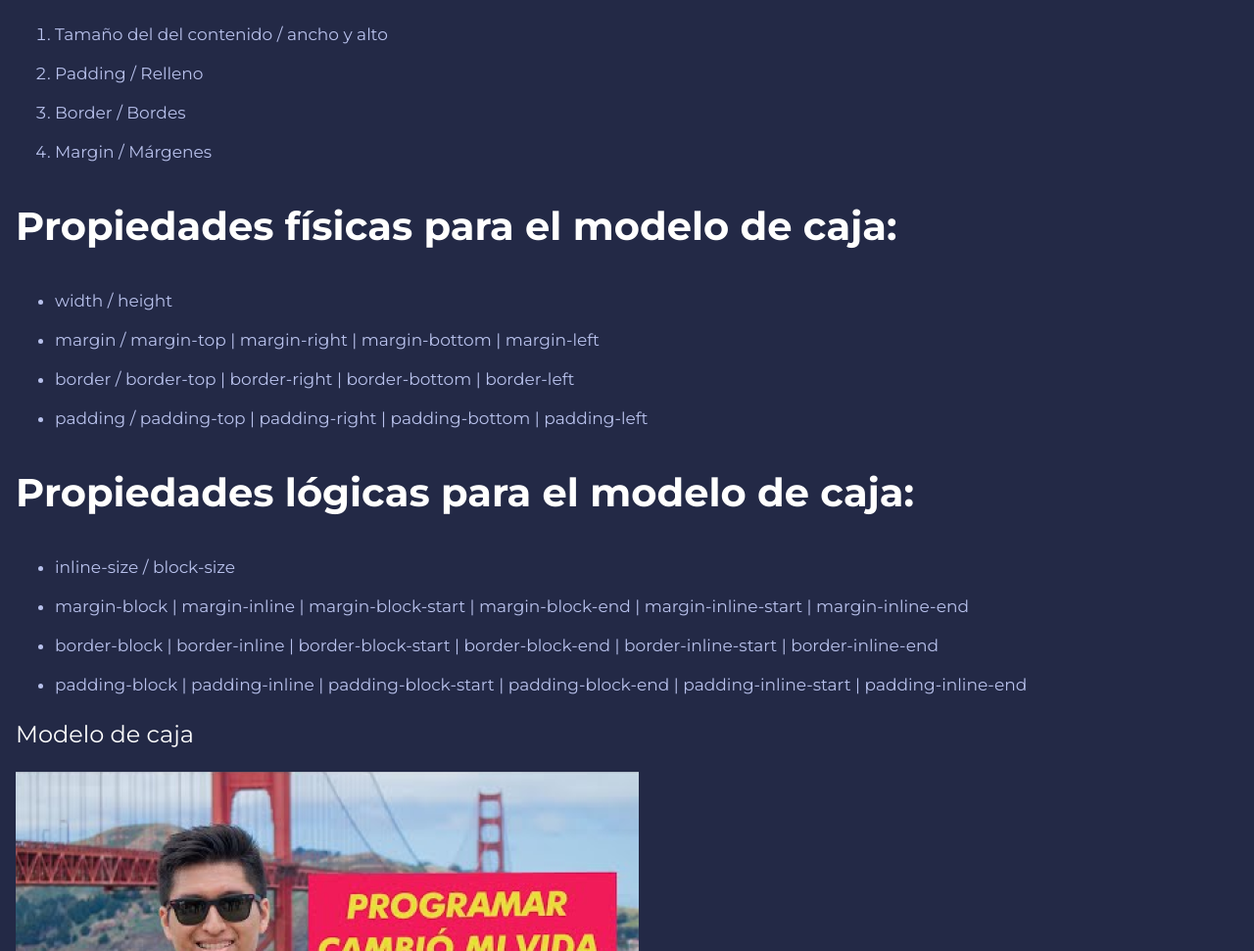
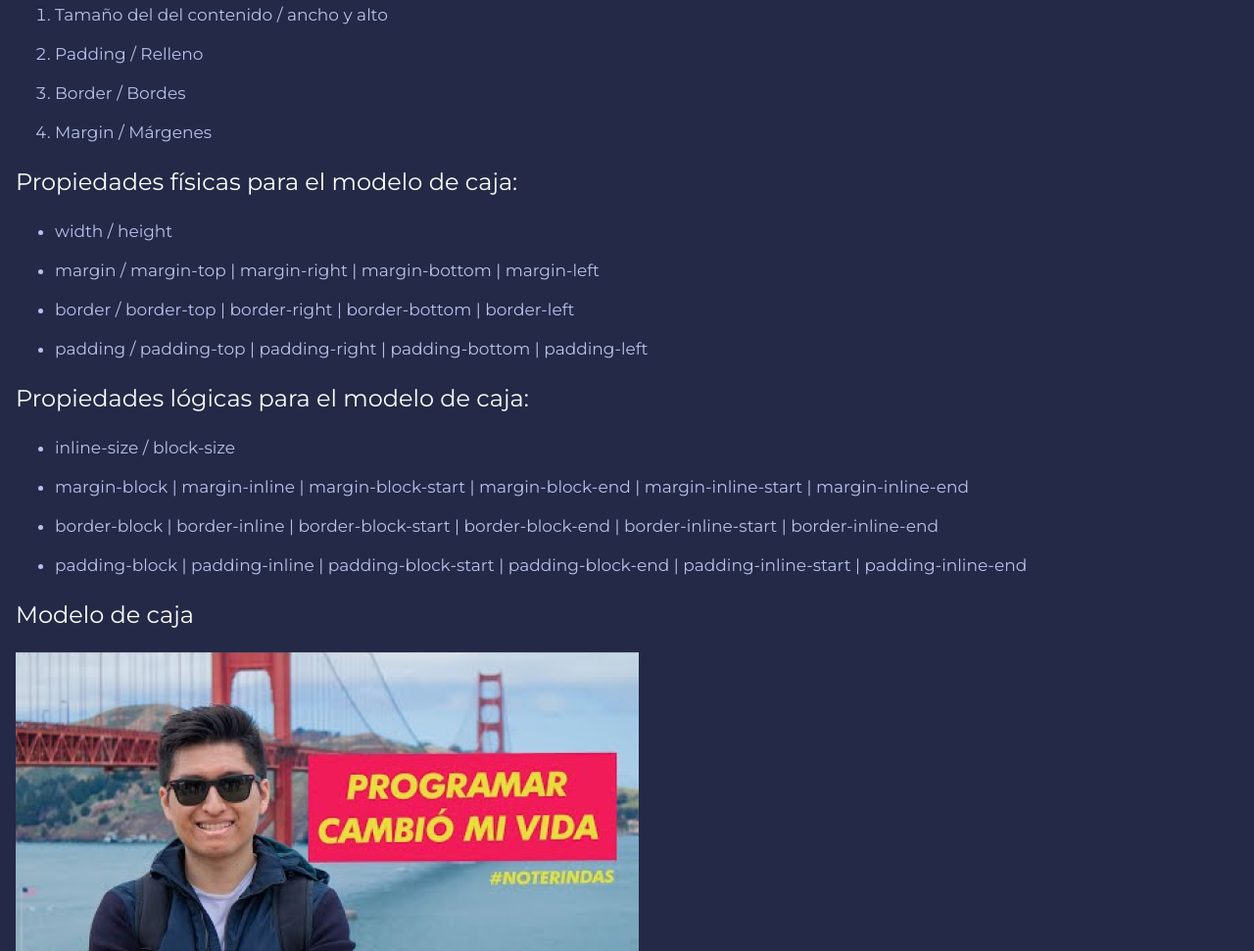
Before and after one commit to Brizusan/Nemium-E, a plain HTML site: page index.html in a window 1280 px wide. Shown: the part 3989-4960 px from the top of the page at 98% size. Drawn offline with Linux system fonts and the light colour scheme.

Commit message:
Add files via upload

```diff
--- a/index.html
+++ b/index.html
@@ -108,7 +108,7 @@
               <span>Leonidas Esteban</span>
             </blockquote>
           </section>
-          -->
+
 
           <section class="section_concept">
             <h1>Conceptos esenciales del Desarrollo Web</h1>
@@ -210,7 +210,7 @@
               <li>Border / Bordes</li>
               <li>Margin / Márgenes</li>
             </ol>
-            <h2>Propiedades físicas para el modelo de caja:</h2>
+            <h3>Propiedades físicas para el modelo de caja:</h3>
             <ul>
               <li>width / height</li>
               <li>
@@ -224,7 +224,7 @@
                 padding-left
               </li>
             </ul>
-            <h2>Propiedades lógicas para el modelo de caja:</h2>
+            <h3>Propiedades lógicas para el modelo de caja:</h3>
             <ul>
               <li>inline-size / block-size</li>
               <li>
```
